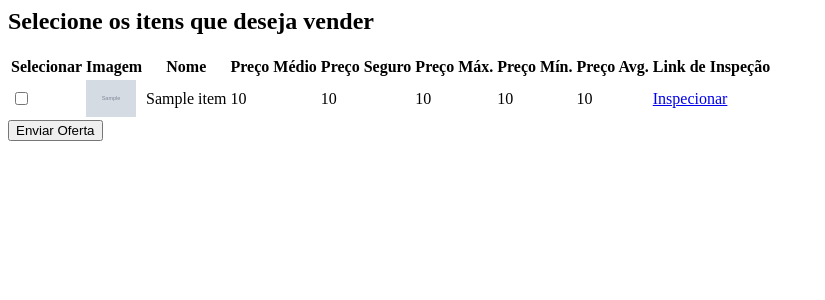
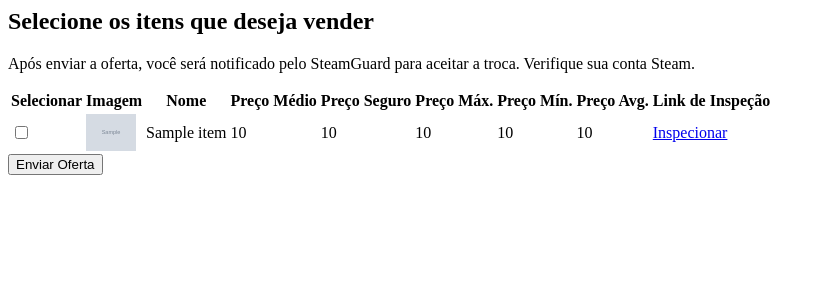
Before and after one commit to mariaclara-d/plataforma-compras-cs2, a Flask app: template templates/inventory.html in a window 1280 px wide. Shown: the top 300 px of the page, without its empty margins (0-825 px from the left). Run offline with Flask 3, Linux system fonts and the light colour scheme; the template is opened without the code that fills it: most values are stand-ins (such as "Sample title", 1, 10 or a date in 2020); grey boxes marked "Sample" are stand-in pictures.

Commit message:
rota enviar oferta

```diff
--- a/app.py
+++ b/app.py
@@ -23,7 +23,7 @@ BOT_USERNAME = os.getenv("BOT_USERNAME")
 BOT_PASSWORD = os.getenv("BOT_PASSWORD")
 TRADE_URL = os.getenv("TRADE_URL")
 STEAM_API_KEY = os.getenv("STEAM_API_KEY")
-STEAM_GUARD_FILE= os.getenv("STEAM_GUARD_FILE")
+STEAM_GUARD= os.getenv("STEAM_GUARD")
 
 STEAM_OPENID_URL = "https://steamcommunity.com/openid/login"
 
@@ -120,44 +120,59 @@ def inventory():
 @app.route('/enviar-oferta', methods=['POST'])
 def enviar_oferta():
     try:
-        # Recebe os dados do frontend (itens selecionados pelo usuário e tradelink)
+        print("Iniciando o endpoint '/enviar-oferta'")
+
+        # Recebe os dados do frontend
         dados = request.json
+        print(f"Dados recebidos do frontend: {dados}")
+
         itens_selecionados = dados.get("itens")  # Ex.: [{'assetid': '12345', 'appid': '730'}]
         tradelink = dados.get("tradelink")  # Link de troca do usuário
 
         # Validação básica
         if not itens_selecionados:
+            print("Nenhum item foi selecionado pelo usuário.")
             return jsonify({"erro": "Nenhum item foi selecionado"}), 400
+
         if not tradelink or "https://steamcommunity.com/tradeoffer/new/?" not in tradelink:
+            print(f"Tradelink inválido recebido: {tradelink}")
             return jsonify({"erro": "Tradelink inválido"}), 400
 
         # Login no bot
-        steam_client.login(BOT_USERNAME, BOT_PASSWORD, STEAM_GUARD_FILE)
+        print("Tentando realizar login no bot...")
+        steam_client.login(BOT_USERNAME, BOT_PASSWORD, STEAM_GUARD)
+        print("Login no bot realizado com sucesso.")
 
         # Monta a oferta de troca
-        itens_para_enviar = [
+        itens_para_receber = [
             {"assetid": item['assetid'], "appid": item['appid'], "contextid": "2"}
             for item in itens_selecionados
         ]
+        print(f"Itens para receber (do usuário): {itens_para_receber}")
 
-        # Envia a oferta para o dono do site
+        # Envia a oferta para o usuário
+        print(f"Enviando oferta para o tradelink do usuário: {tradelink}")
         steam_client.make_offer_with_url(
-            items_from_me=itens_para_enviar,
-            items_from_them=[],  # Nenhum item do lado do dono
-            trade_offer_url=TRADE_URL,  # Tradelink do dono
-            message="Oferta gerada pelo site."
+            items_from_me=[],  # Nenhum item do lado do bot
+            items_from_them=itens_para_receber,  # Itens que o usuário está oferecendo
+            trade_offer_url=tradelink,  # Tradelink do usuário
+            message="Obrigado por vender seus itens para o nosso site!"
         )
+        print("Oferta enviada com sucesso.")
 
         return jsonify({"mensagem": "Oferta enviada com sucesso!"}), 200
 
     except Exception as e:
+        print(f"Erro ao enviar a oferta: {e}")
         return jsonify({"erro": f"Erro ao enviar a oferta: {str(e)}"}), 500
 
     finally:
         try:
+            print("Tentando realizar logout do bot...")
             steam_client.logout()
-        except:
-            pass
+            print("Logout realizado com sucesso.")
+        except Exception as logout_error:
+            print(f"Erro ao realizar logout: {logout_error}")
 
 
 
--- a/templates/inventory.html
+++ b/templates/inventory.html
@@ -1,4 +1,6 @@
 <h2>Selecione os itens que deseja vender</h2>
+
+<p>Após enviar a oferta, você será notificado pelo SteamGuard para aceitar a troca. Verifique sua conta Steam.</p>
 
 <form method="post" action="/enviar-oferta">
     <table>
@@ -46,23 +48,29 @@
 </form>
 
 
-<!-- Mensagens de status -->
-<div id="status"></div>
 
 <script>
-    document.getElementById("btn-enviar-oferta").addEventListener("click", function () {
-        const form = document.getElementById("form-selecionar-itens");
-        const tradelink = document.getElementById("tradelink").value;
+    document.querySelector("form").addEventListener("submit", function (event) {
+        event.preventDefault(); // Impede o envio padrão do formulário
 
-        // Coleta os itens selecionados
-        const itens = Array.from(form.querySelectorAll('input[name="item_ids"]:checked'))
-            .map(input => ({ assetid: input.value, appid: "730" }));
+        const tradelink = document.querySelector('input[name="tradelink"]').value;
 
-        // Envia os dados via AJAX
-        fetch('/enviar-oferta', {
-            method: 'POST',
-            headers: { 'Content-Type': 'application/json' },
-            body: JSON.stringify({ itens, tradelink })
+        // Coletar itens selecionados
+        const itens = Array.from(
+            document.querySelectorAll('input[name="item_ids"]:checked')
+        ).map(input => ({ assetid: input.value, appid: "730" }));
+
+        // Validação básica no frontend
+        if (!tradelink || itens.length === 0) {
+            alert("Por favor, insira um tradelink válido e selecione ao menos um item.");
+            return;
+        }
+
+        // Enviar dados via POST
+        fetch("/enviar-oferta", {
+            method: "POST",
+            headers: { "Content-Type": "application/json" },
+            body: JSON.stringify({ itens, tradelink }),
         })
         .then(response => response.json())
         .then(data => {
```
Also changed, not shown: auth.py (line endings or trailing spaces), instance/users.db (added), inventory.py (line endings or trailing spaces), steamguard.json (deleted), 1 other file.
